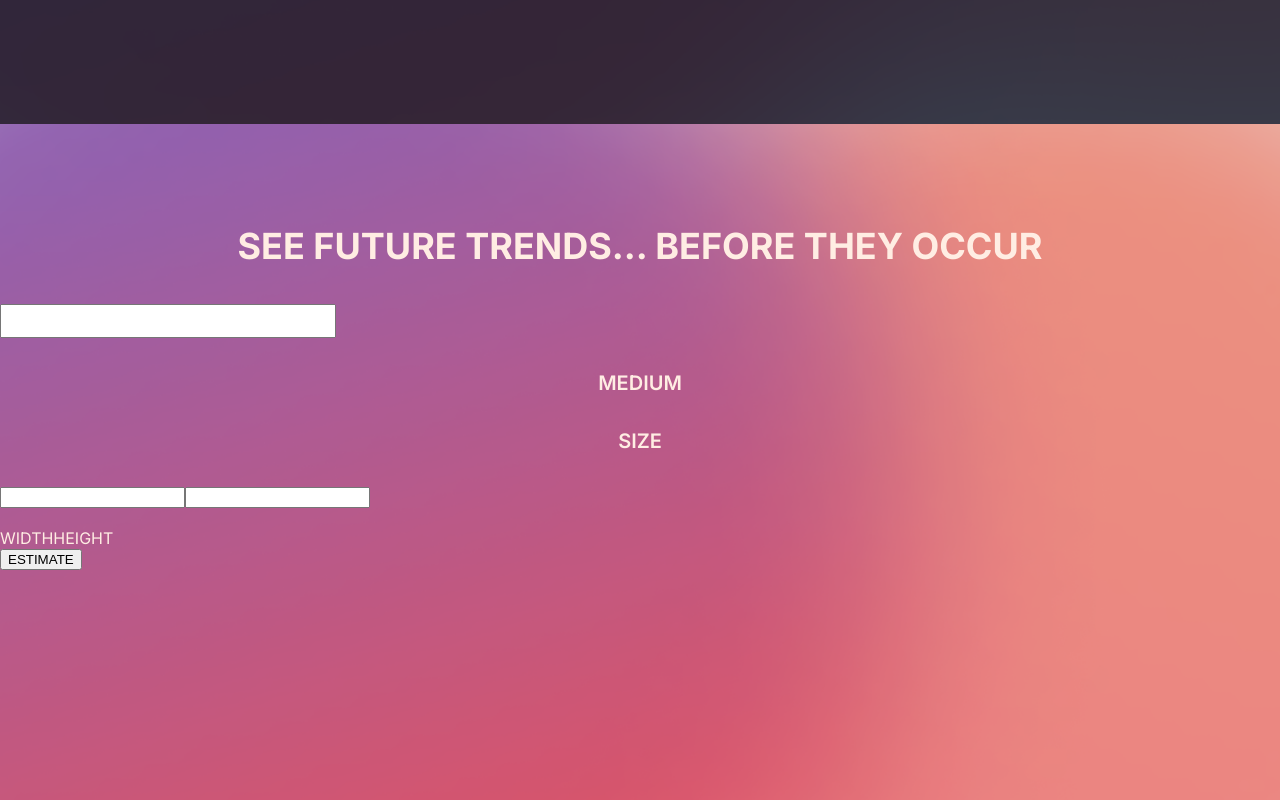
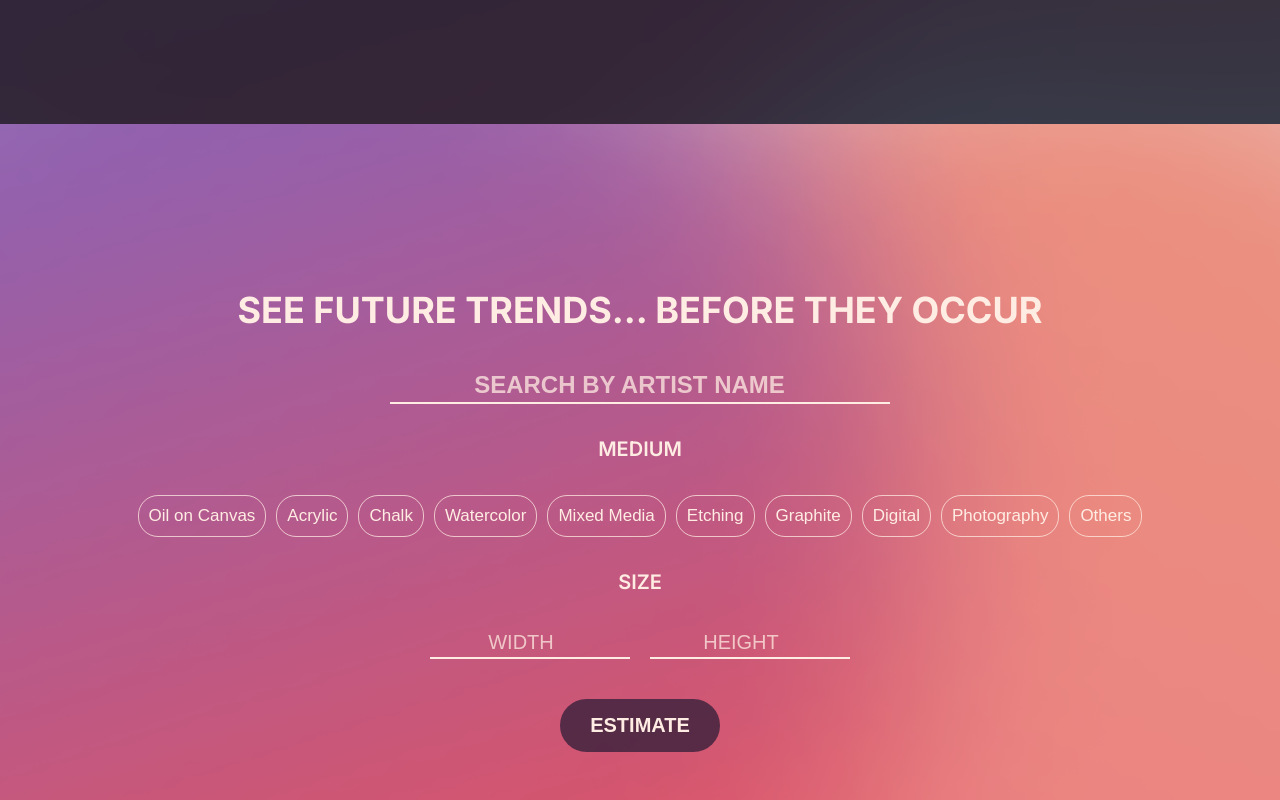
Before and after one commit to guanjiecheng/2023TartanhacksShananigans, a React (Create React App) app in the folder templates/: page / in a window 1280 px wide. Shown: the part 640-1440 px from the top of the page. Built offline with nearby package versions, Linux system fonts and the light colour scheme; no server answers; the HTML template or start-up script is replaced by a standard one.

Commit message:
f-end done

```diff
--- a/templates/src/App.css
+++ b/templates/src/App.css
@@ -25,6 +25,8 @@ h5{
     font-weight:600;
     font-size:20px;
     text-align:center;
+    margin:none;
+    padding:none;
 }
 
 p{
--- a/templates/src/components/estimator.css
+++ b/templates/src/components/estimator.css
@@ -2,7 +2,7 @@
     position: relative;
     width: 100%;
     height: 700px;
-    padding-top: 5%;
+    padding-top: 10%;
     background-image: url("../images/estimate.png");
     background-size:cover;
     background-position: top center;
@@ -19,9 +19,84 @@
 .mediums{
     font-weight:700;
     font-size:20px;
+    color:#ffede3bd;
 }
 
 #submit-button{
     background-color:#09102a9b;
-    border-radius: 5px;
+    border:none;
+    border-radius: 30px;
+    color:#ffede3;
+    padding:15px 30px;
+    display:block;
+    margin:auto;
+    font-weight:600;
+    font-size:20px;
+    text-align:center;
+    cursor:pointer;
+    margin-top:1em;
 }
+
+.size{
+    width:fit-content;
+    display:block;
+    margin:auto;
+}
+
+input{
+    background-color:rgba(0, 0, 0, 0);
+    border:none;
+    border-bottom:2px solid #FFEDE3;
+    width: 200px;
+    display:inline-block;
+    padding:3px 5px;
+    margin:0 10px;
+}
+
+input, select, textarea{
+    color:#FFEDE3;
+    font-weight:400;
+    font-size:20px;
+    text-align:center;
+}
+
+#artist-name{
+    width: 500px;
+    display:block;
+    margin:auto;
+}
+
+input::placeholder{
+    font-weight:500;
+    font-size:20px;
+    text-align:center;
+    color:#ffede3bd;
+}
+
+#artist-name::placeholder{
+    font-weight:600;
+    font-size:24px;
+    text-align:center;
+    color:#ffede3bd;
+}
+
+button{
+    display:inline-block;
+    background-color:#00000000;
+    padding:10px 10px;
+    border-radius:20px;
+    border:1px solid #ffede3bd;
+    color:#FFEDE3;
+    margin:0 5px;
+    font-size:17px;
+    cursor:pointer;
+}
+
+.mediums{
+    width:fit-content;
+    display:block;
+    margin:auto;
+}
+.selectedButton{
+    background-color:#ffffffa3;
+}
--- a/templates/src/components/estimator.js
+++ b/templates/src/components/estimator.js
@@ -1,24 +1,47 @@
-import React from "react"
+import React, { useState, useEffect } from 'react';
 import "../App.css"
 import "./estimator.css"
+import MediumSelect from "./mediumSelect";
 
-export default function estimator(){
-    const mediums = ['Oil on Canvas','Acrylic', 'Chalk', 'Watercolor', 'Mixed Media', 'Etching', 'Graphite', 'Digital','Photography', 'Others']
+export default function Estimator(){
+    const mediums = ['Oil on Canvas','Acrylic', 'Chalk', 'Watercolor', 'Mixed Media', 'Etching', 'Graphite', 'Digital','Photography', 'Others'];
+
+    function getIds(){
+        let medium = [];
+         for(var i = 0; i < mediums.length; i++){
+             medium.push({medium:mediums[i], selected:false});
+         }
+         return medium;
+    }
+
+    const [mediumIds, setMediumIds] = useState(getIds());
+
+    const mediumSelected = (idx, selected) => {
+        let newMediums = getIds();
+        newMediums[idx].selected = selected;
+        console.log(newMediums);
+        setMediumIds(newMediums);
+
+    }
+
     return(
         <div className = "estimator">
             <h3>SEE FUTURE TRENDS... BEFORE THEY OCCUR</h3>
-            <input type = "search" id = "artist-name"></input>
+            <input type = "search" id = "artist-name" placeholder="SEARCH BY ARTIST NAME"></input>
             <div>
                 <h5>MEDIUM</h5>
+                <div className="mediums">
+                    {mediumIds.map((medium, idx) => {
+                        return <MediumSelect medium={medium.medium} display={medium.selected} idx={idx} selectHandler={mediumSelected}/>
+                    })}
+                </div>
             </div>
-            <div>
+            <div className="size">
                 <h5>SIZE</h5>
-                <input type = "search" id = "width-input"></input>
-                <input type = "search" id = "height-input"></input><br></br><br></br>
-                <label for = "width-input">WIDTH</label>
-                <label for = "height-input">HEIGHT</label>
+                <input type = "search" id = "width-input" placeholder="WIDTH"></input>
+                <input type = "search" id = "height-input" placeholder="HEIGHT"></input><br></br><br></br>
             </div>
-            <button>ESTIMATE</button>
+            <button id="submit-button">ESTIMATE</button>
         </div>
     )
 }
--- /dev/null
+++ b/templates/src/components/mediumSelect.js
@@ -0,0 +1,15 @@
+import React from 'react';
+import "../App.css"
+import "./estimator.css"
+
+export default function MediumSelect({medium, display, idx, selectHandler}){
+    function onClickHandler(){
+        selectHandler(idx, !display);
+        return;
+    }
+    return(
+        <button onClick={onClickHandler} className={display ? 'selectedButton': null} >
+            {medium}
+        </button>
+    )
+}
```
